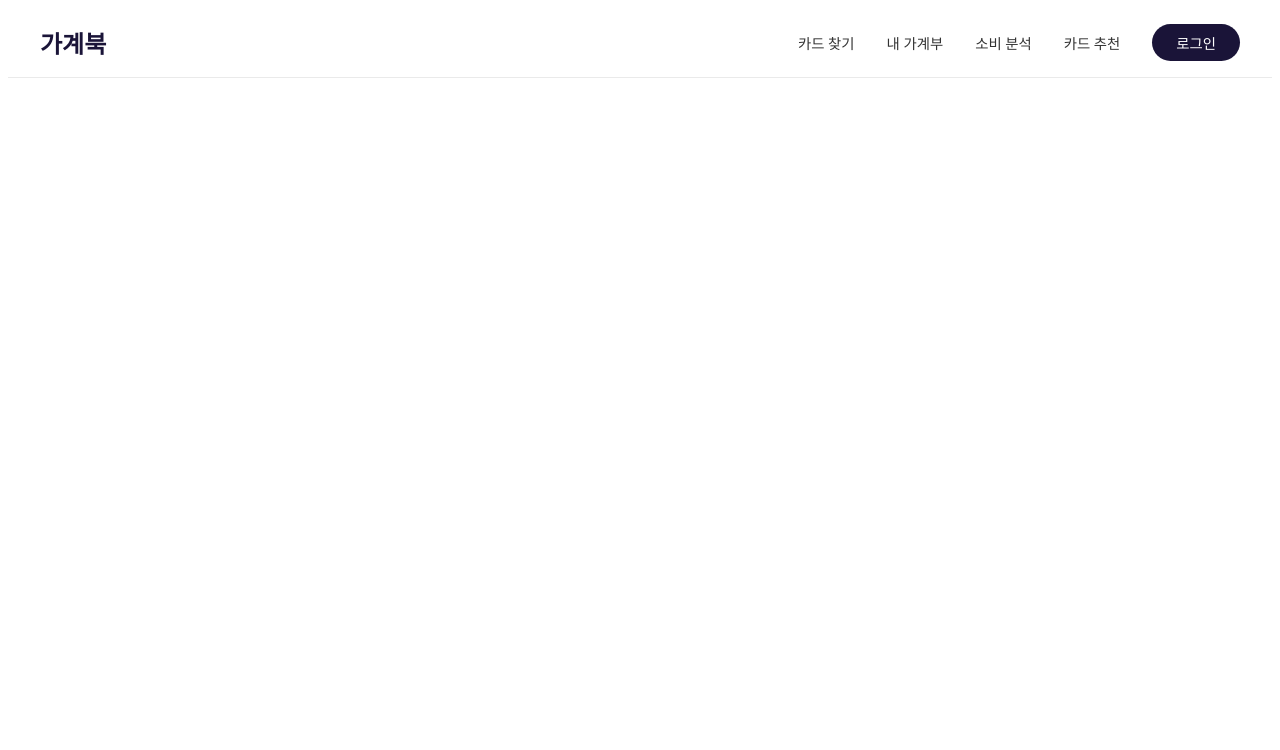
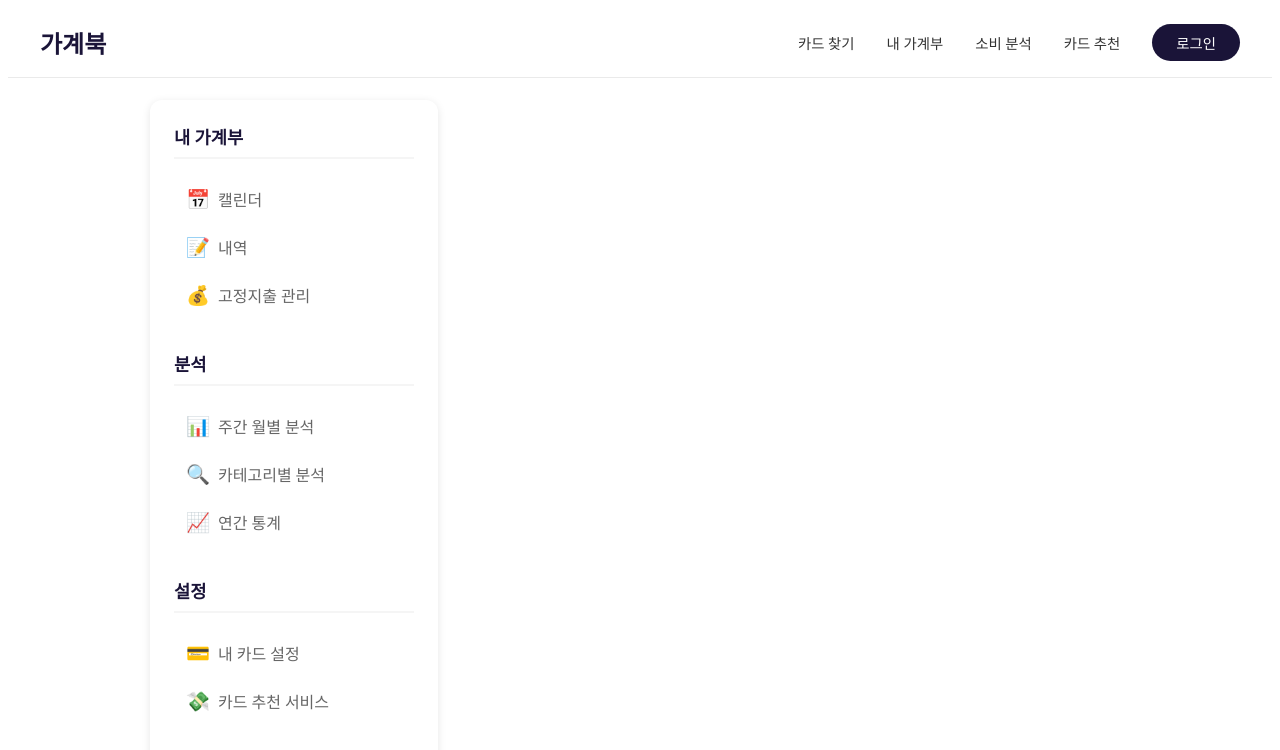
Before and after one commit to dh0728/ssafy_final_1, a Vue app in the folder front/: page /main in a window 1280 px wide. Shown: the top 750 px of the page. Built offline with nearby package versions, Linux system fonts and the light colour scheme.

Commit message:
feat: sidebar

```diff
--- a/front/src/components/common/Navbar.vue
+++ b/front/src/components/common/Navbar.vue
@@ -12,7 +12,7 @@ const { isAuthenticated } = storeToRefs(accountStore)
     <RouterLink to="/" class="logo">가계북</RouterLink>
     <div class="nav-links">
       <RouterLink :to="{ name: 'CardList'}" class="nav-link">카드 찾기</RouterLink>
-      <RouterLink to="/" class="nav-link">내 가계부</RouterLink>
+      <RouterLink :to="{ name: 'Main' }" class="nav-link">내 가계부</RouterLink>
       <RouterLink to="/" class="nav-link">소비 분석</RouterLink>
       <RouterLink to="/" class="nav-link">카드 추천</RouterLink>
 
--- /dev/null
+++ b/front/src/components/common/SideBar.vue
@@ -0,0 +1,183 @@
+<template>
+  <div class="budget-container">
+    <!-- 왼쪽 사이드바 -->
+    <div class="sidebar">
+      <div class="menu-section">
+        <div class="menu-title">내 가계부</div>
+        <ul class="menu-list">
+          <li>
+            <RouterLink to="/budget/calendar" class="menu-item" active-class="active">
+              <span class="icon">📅</span>
+              캘린더
+            </RouterLink>
+          </li>
+          <li>
+            <RouterLink to="/budget/history" class="menu-item" active-class="active">
+              <span class="icon">📝</span>
+              내역
+            </RouterLink>
+          </li>
+          <li>
+            <RouterLink to="/budget/fixed" class="menu-item" active-class="active">
+              <span class="icon">💰</span>
+              고정지출 관리
+            </RouterLink>
+          </li>
+        </ul>
+      </div>
+
+      <div class="menu-section">
+        <div class="menu-title">분석</div>
+        <ul class="menu-list">
+          <li>
+            <RouterLink to="/budget/monthly" class="menu-item" active-class="active">
+              <span class="icon">📊</span>
+              주간 월별 분석
+            </RouterLink>
+          </li>
+          <li>
+            <RouterLink to="/budget/category" class="menu-item" active-class="active">
+              <span class="icon">🔍</span>
+              카테고리별 분석
+            </RouterLink>
+          </li>
+          <li>
+            <RouterLink to="/budget/yearly" class="menu-item" active-class="active">
+              <span class="icon">📈</span>
+              연간 통계
+            </RouterLink>
+          </li>
+        </ul>
+      </div>
+
+      <div class="menu-section">
+        <div class="menu-title">설정</div>
+        <ul class="menu-list">
+          <li>
+            <RouterLink to="/budget/category-settings" class="menu-item" active-class="active">
+              <span class="icon">💳</span>
+              내 카드 설정
+            </RouterLink>
+          </li>
+          <li>
+            <RouterLink to="/budget/account-settings" class="menu-item" active-class="active">
+              <span class="icon">💸</span>
+              카드 추천 서비스
+            </RouterLink>
+          </li>
+        </ul>
+      </div>
+    </div>
+
+    <!-- 메인 컨텐츠 영역 -->
+    <div class="main-content">
+      <RouterView />
+    </div>
+  </div>
+</template>
+
+<script setup>
+import { RouterLink, RouterView } from 'vue-router'
+</script>
+
+
+<style scoped>
+.budget-container {
+  display: flex;
+  gap: 2rem;
+  max-width: 1200px;
+  margin: 0 auto;
+  padding: 2rem;
+}
+
+.card-detail-container {
+  display: flex;
+  gap: 2rem;
+  max-width: 1200px;
+  margin: 0 auto;
+  padding: 2rem;
+}
+
+.sidebar {
+  width: 240px;
+  flex-shrink: 0;
+  position: fixed; /* sticky에서 fixed로 변경 */
+  left: 150px; /* 왼쪽에서 150px 위치에 고정 */
+  top: 100px; /* 네비게이션 바 고려한 상단 여백 */
+  height: calc(100vh - 120px); /* 화면 높이에서 상하단 여백 제외 */
+  background: white;
+  border-radius: 12px;
+  box-shadow: 0 2px 8px rgba(0, 0, 0, 0.1);
+  padding: 1.5rem;
+  overflow-y: auto; /* 내용이 많을 경우 스크롤 */
+}
+
+.menu-section {
+  margin-bottom: 2rem;
+}
+
+.menu-section:last-child {
+  margin-bottom: 0;
+}
+
+.menu-title {
+  font-size: 1.1rem;
+  font-weight: 600;
+  color: #1a1438;
+  margin-bottom: 1rem;
+  padding-bottom: 0.5rem;
+  border-bottom: 2px solid #f5f5f5;
+}
+
+.menu-list {
+  list-style: none;
+  padding: 0;
+  margin: 0;
+}
+
+.menu-item {
+  display: flex;
+  align-items: center;
+  gap: 0.5rem;
+  padding: 0.75rem;
+  color: #666;
+  text-decoration: none;
+  border-radius: 8px;
+  transition: all 0.2s ease;
+}
+
+.menu-item:hover {
+  background: #f8f9fa;
+  color: #1a1438;
+}
+
+.menu-item.active {
+  background: #1a1438;
+  color: white;
+}
+
+.icon {
+  font-size: 1.2rem;
+  width: 24px;
+  text-align: center;
+}
+
+.main-content {
+  margin-left: 440px; /* sidebar width(240px) + left(150px) + gap(50px) */
+  flex: 1;
+  min-width: 0;
+}
+
+/* 반응형 디자인 */
+@media (max-width: 768px) {
+  .card-detail-container {
+    flex-direction: column;
+  }
+
+  .sidebar {
+    width: 100%;
+    position: static;
+    margin-bottom: 1rem;
+  }
+}
+</style>
--- /dev/null
+++ b/front/src/router/budget.js
@@ -0,0 +1,9 @@
+const budgetRoutes = [
+    {
+        path: '/main/',
+        name: 'Main',
+        component: () => import('@/views/budget/CalendarView.vue')
+    }
+]
+
+export default budgetRoutes
--- a/front/src/router/index.js
+++ b/front/src/router/index.js
@@ -1,6 +1,7 @@
 import { createRouter, createWebHistory } from 'vue-router'
 import accountRoutes from './accounts'
 import cardsRoutes from "@/router/cards.js";
+import budgetRoutes from "@/router/budget.js";
 
 const router = createRouter({
   history: createWebHistory(),
@@ -11,7 +12,8 @@ const router = createRouter({
       component: () => import('@/views/HomeView.vue')
     },
     ...accountRoutes,
-    ...cardsRoutes
+    ...cardsRoutes,
+    ...budgetRoutes
   ]
 })
 
--- /dev/null
+++ b/front/src/views/budget/CalendarView.vue
@@ -0,0 +1,13 @@
+<script setup>
+
+import SideBar from "@/components/common/SideBar.vue";
+</script>
+
+<template>
+  <SideBar />
+
+</template>
+
+<style scoped>
+
+</style>
```
